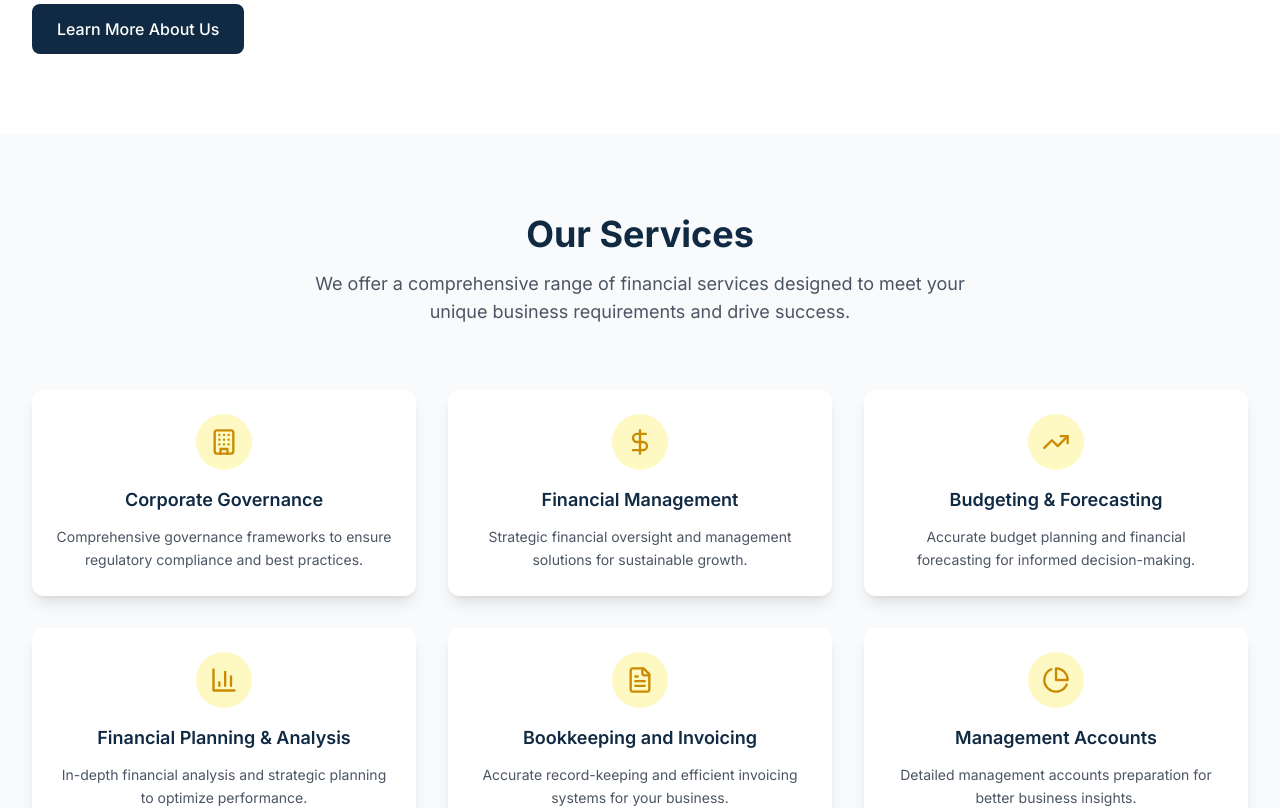
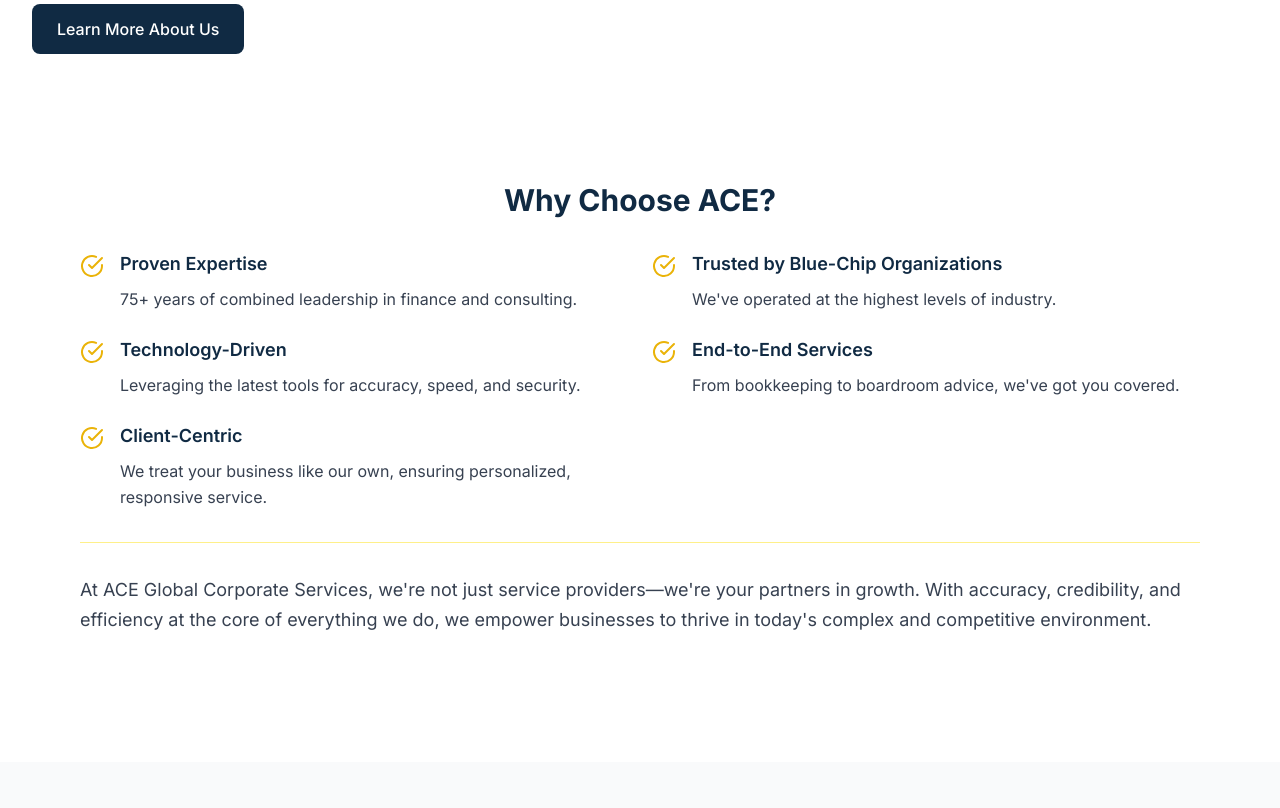
Before and after one commit to arshaqK/ACE-Global-Corporate-Services-Website, a React (Vite) app: page / in a window 1280 px wide. Shown: the part 1400-2208 px from the top of the page. Built offline with nearby package versions, Linux system fonts and the light colour scheme.

Commit message:
Fixed UI

```diff
--- a/src/components/About.tsx
+++ b/src/components/About.tsx
@@ -1,5 +1,5 @@
 import React from 'react';
-import { Award, Users, TrendingUp, Shield, Briefcase } from 'lucide-react';
+import { Award, Users, TrendingUp, Shield, Briefcase, CheckCircle } from 'lucide-react';
 import { useScrollAnimation } from '../hooks/useScrollAnimation';
 
 const About = () => {
@@ -107,6 +107,75 @@ const About = () => {
             </div>
           </div>
         </div>
+
+        {/* Why Choose ACE Section */}
+        <div
+          className={`mt-20 transition-all duration-1000 delay-800 ${
+            isVisible ? 'opacity-100 translate-y-0' : 'opacity-0 translate-y-10'
+          }`}
+        >
+          <div className="bg-white-50 rounded-2xl p-8 lg:p-12 text-navy-900 shadow-lt">
+            <h3 className="text-2xl lg:text-3xl font-bold mb-8 text-center">
+              Why Choose ACE?
+            </h3>
+
+            <div className="grid grid-cols-1 lg:grid-cols-2 gap-6 mb-8">
+              {[
+                {
+                  title: 'Proven Expertise',
+                  description: '75+ years of combined leadership in finance and consulting.'
+                },
+                {
+                  title: 'Trusted by Blue-Chip Organizations',
+                  description: "We've operated at the highest levels of industry."
+                },
+                {
+                  title: 'Technology-Driven',
+                  description: 'Leveraging the latest tools for accuracy, speed, and security.'
+                },
+                {
+                  title: 'End-to-End Services',
+                  description: "From bookkeeping to boardroom advice, we've got you covered."
+                },
+                {
+                  title: 'Client-Centric',
+                  description: 'We treat your business like our own, ensuring personalized, responsive service.'
+                }
+              ].map((item, index) => (
+                <div
+                  key={item.title}
+                  className={`flex items-start space-x-4 transition-all duration-700 ${
+                    isVisible ? 'opacity-100 translate-x-0' : 'opacity-0 translate-x-10'
+                  }`}
+                  style={{
+                    transitionDelay: isVisible ? `${1000 + index * 150}ms` : '0ms'
+                  }}
+                >
+                  <div className="flex-shrink-0 mt-1">
+                    <CheckCircle className="w-6 h-6 text-gold-500" />
+                  </div>
+                  <div>
+                    <h4 className="font-semibold text-lg mb-2">{item.title}</h4>
+                    <p className="text-gray-700 leading-relaxed">{item.description}</p>
+                  </div>
+                </div>
+              ))}
+            </div>
+
+            <div
+              className={`text-center lg:text-left transition-all duration-700 delay-1000 ${
+                isVisible ? 'opacity-100 translate-y-0' : 'opacity-0 translate-y-10'
+              }`}
+            >
+              <p className="text-lg text-gray-700 leading-relaxed border-t border-gold-200 pt-8">
+                At ACE Global Corporate Services, we're not just service providers—we're your partners in growth.
+                With accuracy, credibility, and efficiency at the core of everything we do, we empower businesses
+                to thrive in today's complex and competitive environment.
+              </p>
+            </div>
+          </div>
+        </div>
+
       </div>
     </section>
   );
--- a/src/components/Navbar.tsx
+++ b/src/components/Navbar.tsx
@@ -23,7 +23,7 @@ const Navbar = () => {
 
   return (
     <nav
-      className={`fixed top-0 left-0 w-full z-50 transition-all duration-300 ${
+      className={`fixed top-0 left-0 w-full z-[9999] transition-all duration-300 ${
         scrolled ? 'bg-white shadow-lg' : 'bg-transparent'
       }`}
     >
```
